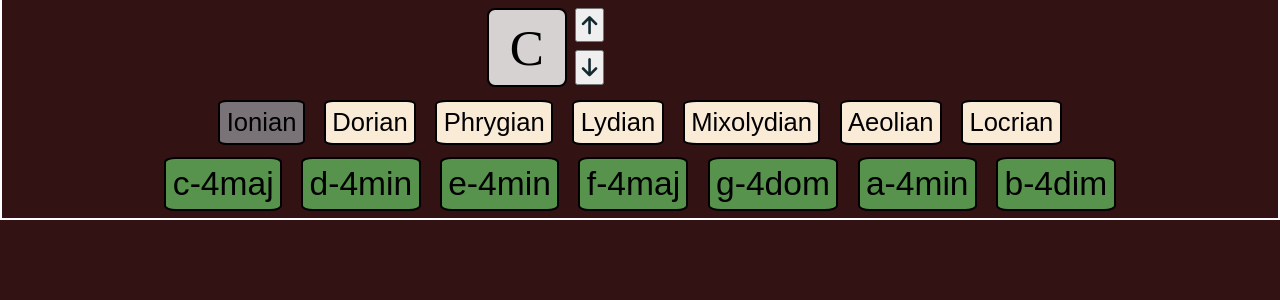
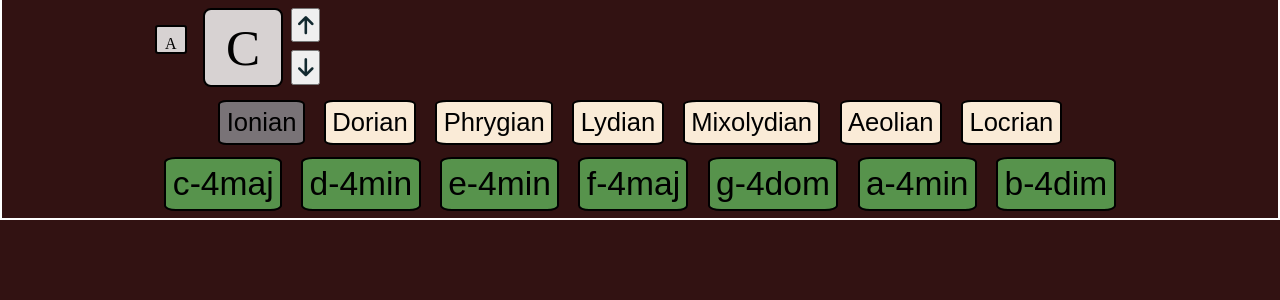
Before and after one commit to Drekkg/chord_sequencer, a PHP site: page / in a window 1280 px wide. Shown: the part 44-344 px from the top of the page. Run offline with PHP 8.4, Linux system fonts and the light colour scheme; some libraries are stand-ins or nearby versions.

Commit message:
FEAT adds HTML,CSS box for note length

```diff
--- a/assets/css/javascript/scripts.js
+++ b/assets/css/javascript/scripts.js
@@ -152,7 +152,7 @@ function triggerNote(note) {
       Tone.start();
     }
 
-    synth.triggerAttackRelease(note, "4n")
+    synth.triggerAttackRelease(note, "2n")
 
 }
 
--- a/assets/css/styles.css
+++ b/assets/css/styles.css
@@ -21,12 +21,26 @@ h1 {
 #main-key-section {
     display: flex;
 }
+/*note length styles */
+.note-length {
+    display: inline;
+    width: 2rem;
+    max-height: 1.8rem;
+    font-size:1rem;
+    margin: 1.6rem 0 0.5rem 12%;
+    background-color: rgb(215, 210, 210);
+    border: 2px solid black;
+    padding: .5rem;
+
+    border-radius: 10%;
+}
+
 .main-key {
     display: inline;
     width: 5rem;
     max-height: 5.8rem;
     font-size:3.2rem;
-    margin: 0.5rem 0 0.5rem 38%;
+    margin: 0.5rem 0 0.5rem 1rem;
     background-color: rgb(215, 210, 210);
     border: 2px solid black;
     padding: .5rem;
--- a/index.html
+++ b/index.html
@@ -14,6 +14,7 @@
     <main>
 
       <section id="main-key-section">
+        <div id="select-note-length" class="note-length">A</div>
         <div id="select-key" class="main-key"></div>
         <ul>
         <li>
```
